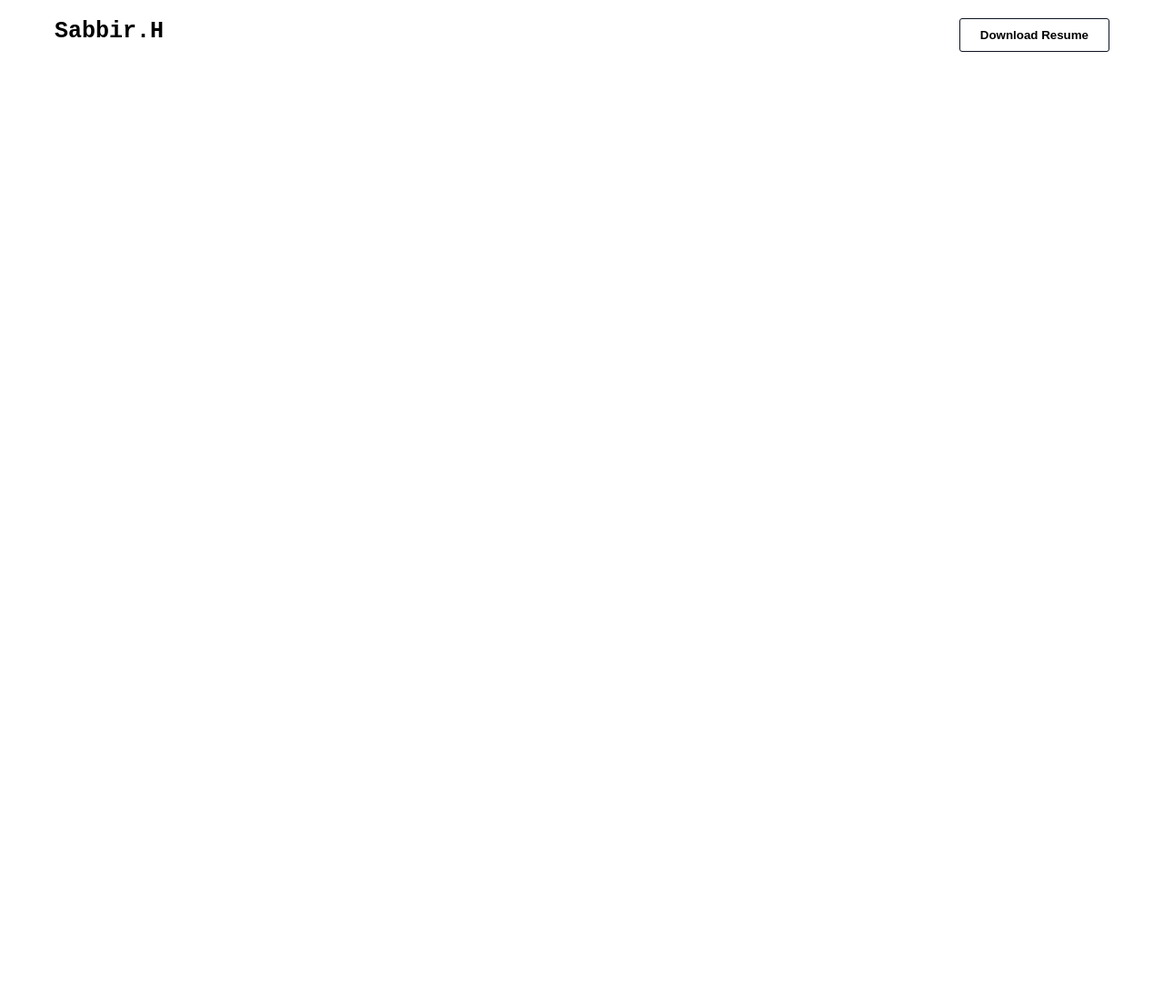
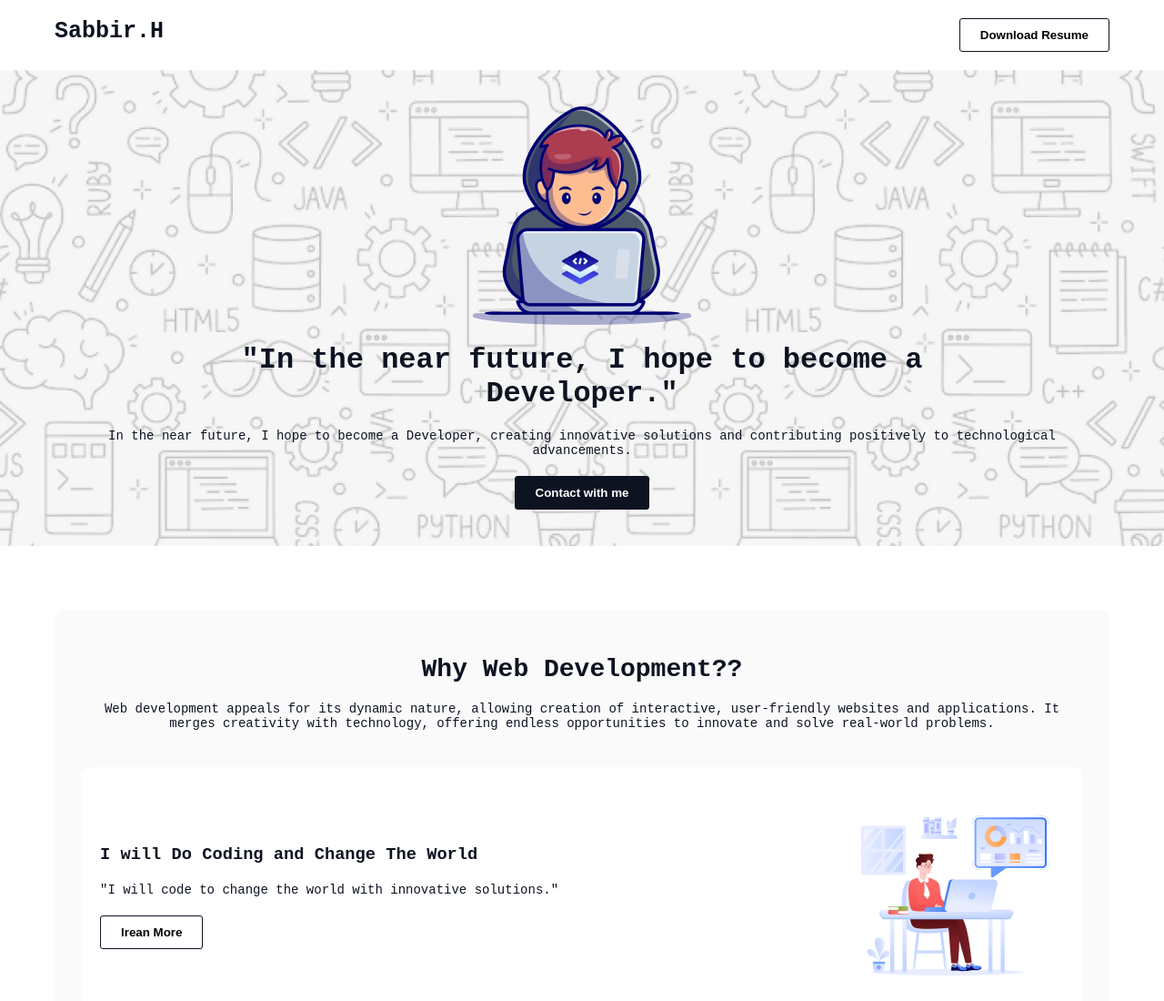
Before and after one commit to sabbir-hosen-dev/A1-Developer, a plain HTML site: page index.html in a window 1280 px wide. Shown: the top 1100 px of the page at 91% size. Before the commit the page ends 800 px from the top, so only its background shows below. Drawn offline with Linux system fonts and the light colour scheme; a web font is replaced by a local one.

Commit message:
update why dev section and inspiration section

```diff
--- a/index.html
+++ b/index.html
@@ -19,7 +19,79 @@
       <button class="btn-primary">Download Resume</button>
     </div>
 
+    <div class="banner-container">
+      <div class="banner wrap">
+        <img src="assets/banner.png" alt="hero">
+        <h1>"In the near future, I hope to become a <br> Developer."</h1>
+        <p>In the near future, I hope to become a Developer, creating innovative solutions and contributing positively to technological advancements.</p>
+        <button class="btn-primary bg-primary text-white">Contact with me</button>
+      </div>
+    </div>
    </header>
+
+   <main class="wrap">
+
+      <!-- why web development section  -->
+       <section class="why-dev-container">
+          <h3 class="section-heading">Why Web Development??</h3>
+          <p class="section-descption">Web development appeals for its dynamic nature, allowing creation of interactive, user-friendly websites and applications. It merges creativity with technology, offering endless opportunities to innovate and solve real-world problems.</p>
+
+          <div class="why-dev">
+            <div class="why-left">
+              <h3>I will Do Coding and Change The World</h3>
+              <p>"I will code to change the world with innovative solutions."</p>
+              <button class="btn-primary">lrean More</button>
+            </div>
+            <div class="why-right">
+              <img src="assets/Group 3.png" alt="">
+            </div>
+          </div>
+
+          <div class="why-dev why-center-div">
+            <div class="why-right">
+              <img src="assets/Group 3.png" alt="">
+            </div>
+            <div class="why-left">
+              <h3>I will help People by creating Modern Web System</h3>
+              <p>"I will help people by creating modern web systems that simplify interactions."."</p>
+              <button class="btn-primary">lrean More</button>
+            </div>
+          </div>
+
+          <div class="why-dev">
+            <div class="why-left">
+              <h3>I will Do Coding and Change The World</h3>
+              <p>"I will code to change the world through innovative solutions and technology."</p>
+              <button class="btn-primary">lrean More</button>
+            </div>
+          <div class="why-right">
+            <img src="assets/Group 3.png" alt="">
+          </div>
+
+       </section>
+
+       <!-- My Inspiration section  -->
+        <section class="wrap inspiration">
+          <h3 class="section-heading">
+            My Inspiration
+          </h3>
+          <p class="section-descption">"My inspiration comes from creating impactful solutions through coding, transforming ideas into reality, and contributing positively to people's lives through technology."</p>
+
+          <div class="vedio-container">
+            <iframe width="100%" height="600px" class="youtube-vedio" src="https://www.youtube.com/embed/DGHn2uOAVCE?si=XZD_KcRjEdo90gm_" title="YouTube video player" frameborder="0" allow="accelerometer; autoplay; clipboard-write; encrypted-media; gyroscope; picture-in-picture; web-share" referrerpolicy="strict-origin-when-cross-origin" allowfullscreen></iframe>
+          </div>
+        </section>
+
+        <!-- Current Target section  -->
+         <section class="curent-target">
+          <h3 class="section-heading">My Current Target</h3>
+          <p class="section-descption">My current target is to master web development and create meaningful digital experiences for users worldwide.</p>
+         </section>
+
+         <div class="targets">
+
+         </div>
+   </main>
 
 </body>
 </html>
--- a/style/style.css
+++ b/style/style.css
@@ -25,10 +25,30 @@
   background: #0D1321;
   color:#fff;
 }
-
+.bg-primary{
+  background:#0D1321;
+}
+.text-white{
+  color:#fff;
+}
+.section-heading{
+  font-size: 28px;
+  font-weight: 800;
+  text-align: center;
+  margin-bottom: 20px;
+  margin-top: 20px;
+}
+.section-descption{
+  text-align: center;
+  margin-bottom: 30px;
+}
+p{
+  font-size: 14px;
+}
 body{
   scroll-behavior: smooth;
   font-family: "Azeret Mono", monospace;
+  color:#0D1321;
 }
 
 /* top nav style  */
@@ -39,3 +59,56 @@ body{
 .top-nav h3{
   font-size: 25px;
 }
+
+/* banner style  */
+.banner-container{
+  background: url(../assets/Hero-bg.png) #0d13210b;
+  background-repeat: no-repeat;
+  background-size: cover;
+}
+.banner{
+  padding:40px;
+  display: flex;
+  flex-direction: column;
+  text-align: center;
+  justify-content: center;
+  align-items: center;
+  gap: 20px;
+}
+
+/* why web development section  */
+.why-dev-container{
+  background:#0D132105;
+  border-radius: 10px;
+  padding:30px;
+  margin:50px 0px;
+}
+.why-dev{
+  border-radius: 10px;
+  background: #fff;
+  padding: 20px;
+  display: flex;
+  align-items: center;
+  gap: 30px;
+  margin:40px 0px;
+  justify-content: space-between;
+}
+.why-dev p{
+  margin:20px 0px;
+}
+.why-center-div{
+  justify-content: flex-start;
+}
+
+/* My Inspiration section  */
+
+.vedio-container{
+  border: 1px solid  #0D1321;
+  border-radius: 15px;
+  padding:20px;
+  min-height: 600px;
+  margin: 40px 0px;
+}
+.youtube-vedio{
+  border-radius: 12px;
+}
```
Also changed, not shown: assets/banner.png (renamed from assets/Group.png), 1 other file.
